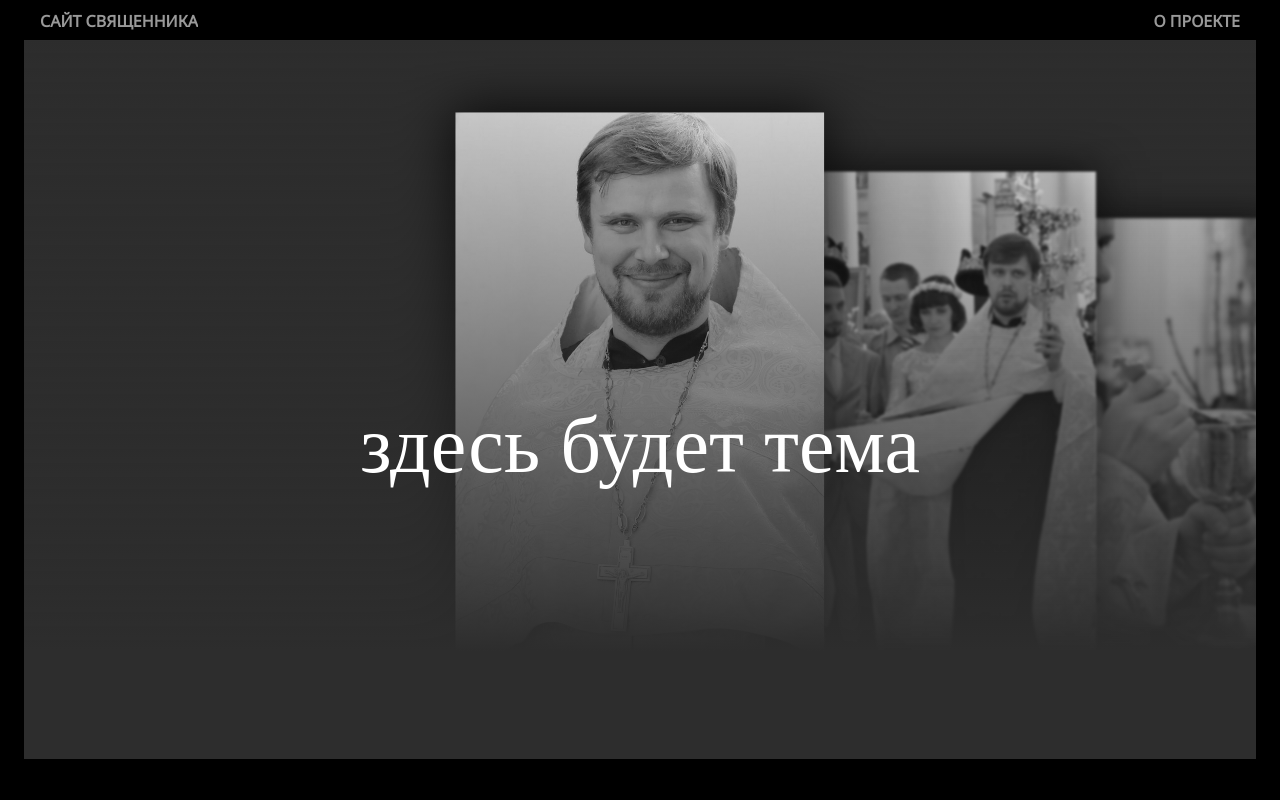
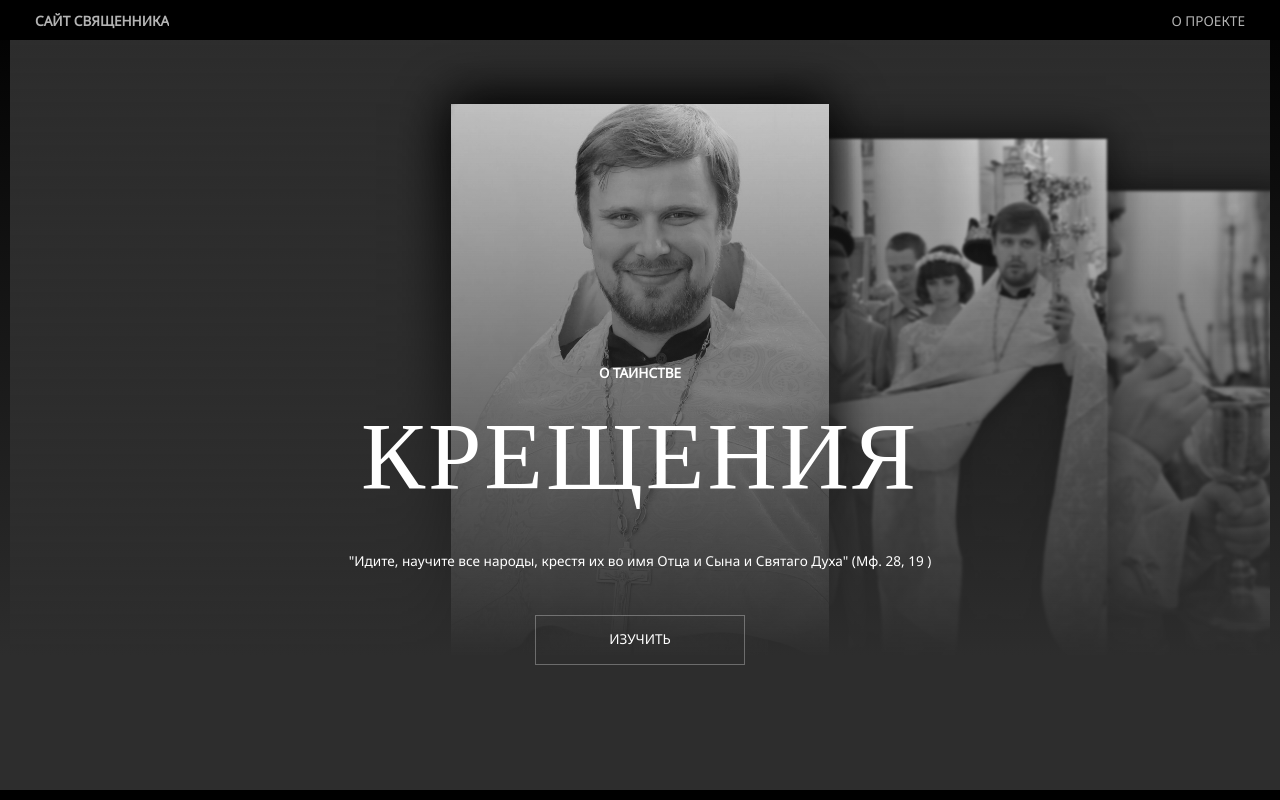
Before and after one commit to AleksBartov/alekspriest, a website: page docs/index.html in a window 1280 px wide. Drawn offline with Linux system fonts and the light colour scheme; a web font is replaced by a local one.

Commit message:
some changes with javascript

```diff
--- a/docs/index.html
+++ b/docs/index.html
@@ -15,13 +15,15 @@
 
 <body>
 
-  <div class="frame">
-    <div class="frame__header">
-      <span class="frame__header__title">сайт священника</span>
-      <span class="frame__header__about">о проекте</span>
+  <header>
+    <span class="title">сайт священника</span>
+    <span class="about">о проекте</span>
+  </header>
+
+  <div class="content">
+    <div class="photo-for-menu">
+      <img src="img/priest.jpg" alt="">
     </div>
-  </div>
-  <div class="content">
     <div class="photo-for-menu">
       <img src="img/priest_b&w.jpg" alt="">
     </div>
@@ -32,7 +34,15 @@
       <img src="img/evharistia_b&w.jpg" alt="">
     </div>
   </div>
-  <div id="themes"><span>здесь будет тема</span></div>
+
+  <div class="titleForArtikles">
+    <div class="titleForArtikles__pretitle">о таинстве</div>
+    <div class="titleForArtikles__title">крещения</div>
+    <div class="titleForArtikles__posttitle">"Идите, научите все народы, крестя их во имя Отца и Сына и Святаго Духа" (Мф. 28, 19 )</div>
+    <div class="titleForArtikles__btn">изучить</div>
+  </div>
+
+  <footer></footer>
 
 
   <script src="js/bundle.js"></script>
--- /dev/null
+++ b/src/js/index.js
@@ -0,0 +1,3 @@
+import BtnMenu from './modules/MenuAnimationBtn';
+
+new BtnMenu();
--- /dev/null
+++ b/src/js/modules/MenuAnimationBtn.js
@@ -0,0 +1,38 @@
+class BtnMenu {
+    constructor() {
+      this.btn = document.getElementsByClassName('titleForArtikles__btn')[0];
+      this.photoBW1 = document.getElementsByClassName('photo-for-menu')[1];
+      this.photoColored1 = document.getElementsByClassName('photo-for-menu')[0];
+      this.photo2 = document.getElementsByClassName('photo-for-menu--2r')[0];
+      this.photo3 = document.getElementsByClassName('photo-for-menu--3r')[0];
+      this.testForBtn();
+    }
+
+    testForBtn() {
+        this.btn.addEventListener('mouseover', () => {
+            this.photoBW1.style.transform = 'translateX(-50%) translateY(-50%) translateZ(30px)';
+            this.photoBW1.style.opacity = '0';
+            this.photoColored1.style.transform = 'translateX(-50%) translateY(-50%) translateZ(30px)';
+            this.photoColored1.style.boxShadow = '0px 0px 1150px black';
+            this.photo2.style.transform = 'translateX(40%) translateY(-50%) translateZ(-110px)';
+            this.photo3.style.transform = 'translateX(120%) translateY(-45%) translateZ(-190px)';
+        })
+
+        this.btn.addEventListener('mouseout', () => {
+            this.photoBW1.style.transform = 'translateX(-50%) translateY(-50%) translateZ(0px)';
+            this.photoBW1.style.opacity = '1';
+            this.photoColored1.style.transform = 'translateX(-50%) translateY(-50%) translateZ(0px)';
+            this.photoColored1.style.boxShadow = '0px 0px 50px black';
+            this.photo2.style.transform = 'translateX(40%) translateY(-50%) translateZ(-80px)';
+            this.photo3.style.transform = 'translateX(120%) translateY(-45%) translateZ(-160px)';
+        })
+
+        this.btn.addEventListener('click', () => {
+            this.photoColored1.style.transform = 'translateX(-50%) translateY(-50%) translateZ(80px)';
+            this.photo2.style.transform = 'translateX(40%) translateY(-50%) translateZ(-600px)';
+            this.photo3.style.transform = 'translateX(120%) translateY(-45%) translateZ(-600px)';
+        })
+    }
+  }
+
+  export default BtnMenu;
--- a/src/scss/modules/_content.css
+++ b/src/scss/modules/_content.css
@@ -1,48 +1,10 @@
 .content {
     position: absolute;
     background-color: rgb(45, 45, 45);
-    width: 90%;
-    height: 91%;
-    margin-left: 5%;
-    margin-right: 5%;
-    margin-top: 40px;
-    cursor: grab;
+    width: 100%;
+    height: 100%;
+    border: 10px solid black;
     perspective: 600px;
     transform-style: preserve-3d;
     transform-origin: center center 0;
-
-    @media (orientation: landscape) and (min-width: 1010px){
-        height: 90%;
-      }
-
-    @media (orientation: landscape) and (min-width: 800px){
-        height: 89.9%;
-    }
-
-    @media (min-width: 1010px){
-        width: 99%;
-        margin-left: .5%;
-        margin-right: .5%;
-      }
-
-    @media (min-width: 800px){
-        width: 96%;
-        margin-left: 2%;
-        margin-right: 2%;
-    }
-
-    @media (min-width: 530px){
-        width: 96.2%;
-        margin-left: 1.9%;
-        margin-right: 1.9%;
-      }
-
-    &::after {
-        content: '';
-        position: absolute;
-        width: 100%;
-        height: 100%;
-        background-image: linear-gradient(to top, rgba(45,45,45,1) 15%, rgba(45,45,45,0));
-        z-index: 2;
-    }
 }
--- /dev/null
+++ b/src/scss/modules/_footer.css
@@ -0,0 +1,7 @@
+footer {
+    position: fixed;
+    width: 100%;
+    height: 10px;
+    bottom: 0;
+    background-color: black;
+}
--- a/src/scss/modules/_frame.css
+++ /dev/null
@@ -1,49 +0,0 @@
-.frame {
-    position: absolute;
-    width: 100%;
-    height: 100%;
-    background-color: black;
-    font-family: 'Noto Sans', sans-serif;
-    font-weight: 800;
-
-
-    &__header {
-        margin: 10px 0;
-        position: relative;
-        width: 100%;
-        height: 30px;
-        background-color: black;
-        color: rgba(255, 255, 255, .6);
-        text-transform: uppercase;
-
-        &__title {
-            float: left;
-            margin: 0 15px;
-            transition: all 1s;
-            cursor: pointer;
-
-            @media (min-width: 530px){
-                margin: 0 40px;
-              }
-
-            &:hover {
-                color: rgba(255, 255, 255, 1);
-            }
-        }
-
-        &__about {
-            float: right;
-            margin: 0 15px;
-            transition: all 1s;
-            cursor: pointer;
-
-            @media (min-width: 530px){
-                margin: 0 40px;
-              }
-
-            &:hover {
-                color: rgba(255, 255, 255, 1);
-            }
-        }
-    }
-  }
--- /dev/null
+++ b/src/scss/modules/_header.css
@@ -0,0 +1,42 @@
+header {
+    position: fixed;
+    width: 100%;
+    height: 40px;
+    z-index: 1;
+    top: 0;
+    background-color: black;
+    color: rgba(255, 255, 255, .7);
+
+    & > * {
+        position: absolute;
+        top: 50%;
+        transform: translateY(-50%);
+        font-family: 'Noto Sans', sans-serif;
+        font-size: .85rem;
+        text-transform: uppercase;
+        cursor: pointer;
+        transition: all .8s;
+    }
+
+    & > *:hover {
+        color: rgba(255, 255, 255, 1);
+        text-shadow: 0px 0px 1px white;
+    }
+
+    & .title {
+        left: 10px;
+        font-weight: 800;
+
+        @media (min-width: 530px){
+            left: 35px;
+          }
+    }
+
+    & .about {
+        right: 10px;
+
+        @media (min-width: 530px){
+            right: 35px;
+          }
+    }
+}
--- a/src/scss/modules/_photo-for-menu.css
+++ b/src/scss/modules/_photo-for-menu.css
@@ -1,12 +1,13 @@
 .photo-for-menu {
     position: absolute;
-    width: 85%;
-    height: 70%;
+    width: 90%;
+    height: 80%;
     left: 50%;
-    top: 50%;
+    top: 52%;
     z-index: 1;
     box-shadow: 0px 0px 50px black;
     transform: translateX(-50%) translateY(-50%);
+    transition: all .8s;
 
     @media (orientation: landscape){
         width: 30%;
@@ -16,13 +17,15 @@
     &--2r {
         filter: blur(1px);
         z-index: 0;
-        transform: translateX(40%) translateY(-45%) translateZ(-80px);
+        transform: translateX(40%) translateY(-50%) translateZ(-80px);
+        transition: all .8s;
     }
 
     &--3r {
         filter: blur(2px);
         z-index: -1;
-        transform: translateX(120%) translateY(-40%) translateZ(-160px);
+        transform: translateX(120%) translateY(-45%) translateZ(-160px);
+        transition: all .8s;
     }
 
     & img {
--- a/src/scss/modules/_themes.css
+++ /dev/null
@@ -1,16 +0,0 @@
-#themes {
-    position: absolute;
-    width: 100%;
-    height: 100%;
-    z-index: 3;
-    color: white;
-    text-align: center;
-    font-family: 'Cormorant SC', serif;
-
-    & span {
-        position: relative;
-        font-size: 5rem;
-        top: 50%;
-        transform: translateY(-50%);
-    }
-}
--- /dev/null
+++ b/src/scss/modules/_titleForArtikles.css
@@ -0,0 +1,91 @@
+.titleForArtikles {
+    position: absolute;
+    width: 100%;
+    height: 100%;
+    background-image: linear-gradient(to top, rgba(45,45,45,1) 18%, rgba(0,0,0,0));
+    cursor: grab;
+    color: white;
+
+    &__pretitle {
+        text-align: center;
+        position: absolute;
+        text-transform: uppercase;
+        font-weight: 800;
+        top: 66%;
+        left: 50%;
+        transform: translateX(-50%) translateY(-50%);
+        width: auto;
+        height: auto;
+        font-family: 'Noto Sans', sans-serif;
+        font-size: .85rem;
+        transition: all .8s;
+
+        @media (min-width: 700px){
+            top: 46.5%;
+          }
+    }
+
+    &__title {
+        text-align: center;
+        position: absolute;
+        text-transform: uppercase;
+        top: 72%;
+        left: 50%;
+        transform: translateX(-50%) translateY(-50%);
+        width: auto;
+        height: auto;
+        font-family: 'Cormorant SC', serif;
+        font-size: 2.4rem;
+        letter-spacing: 3px;
+        transition: all .8s;
+
+        @media (min-width: 700px){
+            font-size: 6rem;
+            top: 57%;
+          }
+    }
+
+    &__posttitle {
+        text-align: center;
+        position: absolute;
+        top: 79%;
+        left: 50%;
+        transform: translateX(-50%) translateY(-50%);
+        width: 90%;
+        height: auto;
+        font-family: 'Noto Sans', sans-serif;
+        font-size: .75rem;
+        transition: all .8s;
+
+        @media (min-width: 700px){
+            font-size: .85rem;
+            top: 70%;
+            width: auto;
+          }
+    }
+
+    &__btn {
+        text-align: center;
+        padding: 12.5px;
+        position: absolute;
+        text-transform: uppercase;
+        top: 90%;
+        left: 50%;
+        transform: translateX(-50%) translateY(-50%);
+        width: 210px;
+        height: 50px;
+        font-family: 'Noto Sans', sans-serif;
+        font-size: .85rem;
+        border: 1px solid rgba(255,255,255,.3);
+        transition: all .8s;
+
+        @media (min-width: 700px){
+            top: 80%;
+          }
+
+        &:hover {
+            cursor: pointer;
+            border: 1px solid rgba(255,255,255,1);
+        }
+    }
+}
--- a/src/scss/style.scss
+++ b/src/scss/style.scss
@@ -1,7 +1,8 @@
-@import "./modules/_frame";
+@import "./modules/_header";
+@import "./modules/_footer";
 @import "./modules/_content";
 @import "./modules/_photo-for-menu";
-@import "./modules/_themes";
+@import "./modules/_titleForArtikles";
 
 * {
   margin: 0;
```
Also changed, not shown: docs/js/bundle.js (+1 -1 lines), src/html/views/index.html (+17 -7 lines), dist/css/style.bundle.css, dist/index.html, dist/js/bundle.js, docs/css/style.bundle.css, 4 other files.
